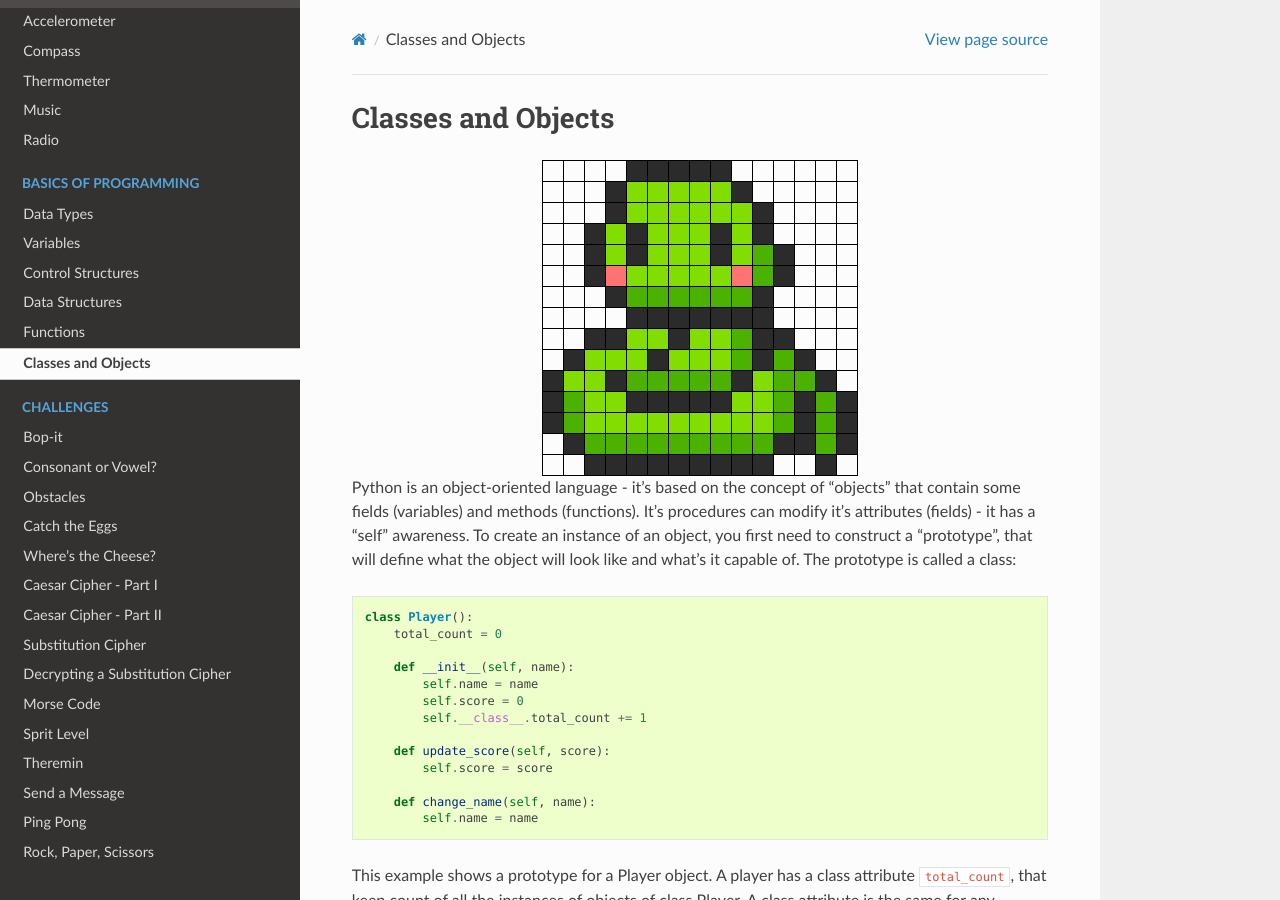
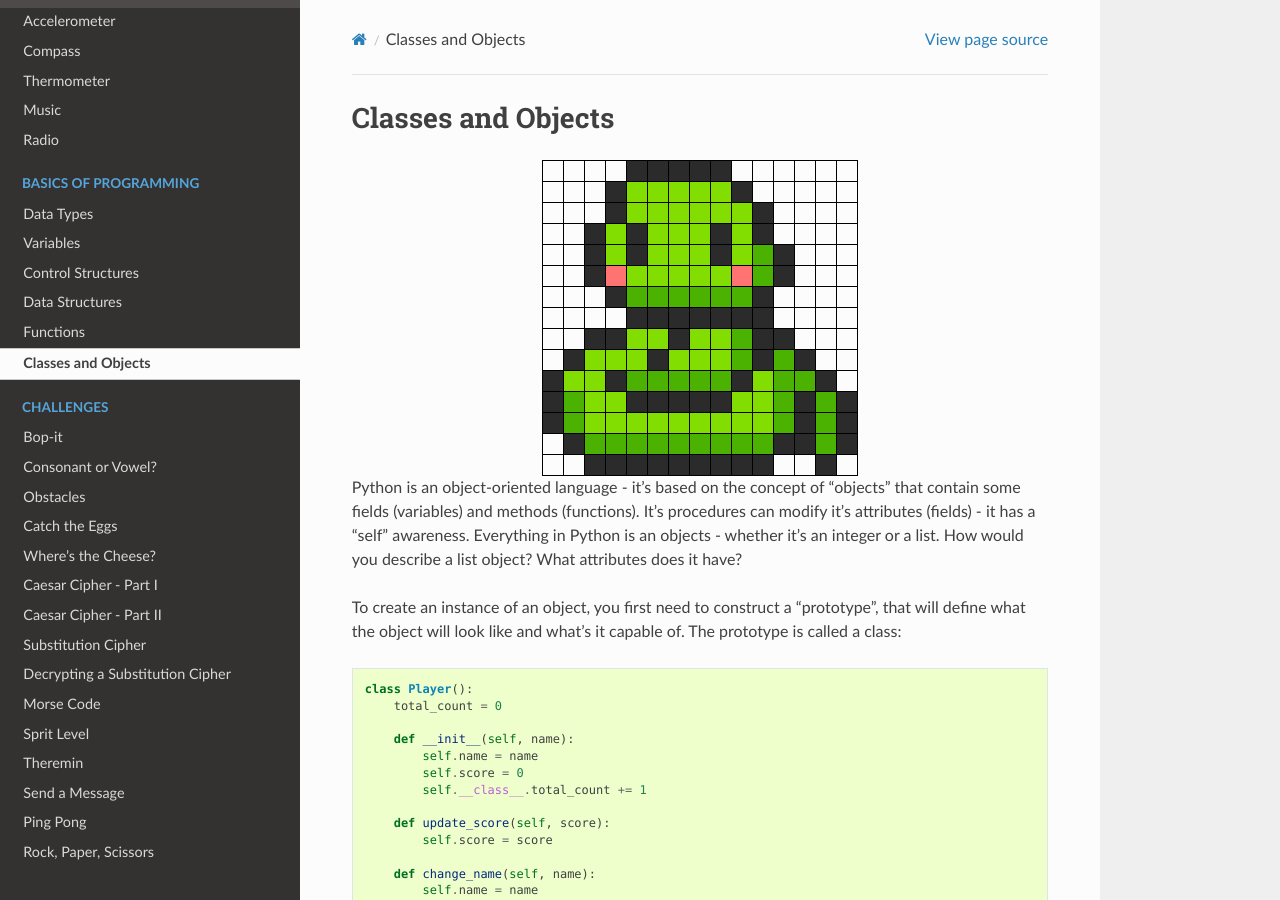
Before and after one commit to rharbird/microbit-challenges, a Sphinx documentation site: the page built from docs/source/basics/classes_objects.rst, in a window 1280 px wide and 900 px high. Built offline with Sphinx 7.4.7 and the Read the Docs theme 2.0.0, drawn with Linux system fonts in a browser that asks for light colours; pages that are not in the unit, such as notebooks, are missing from menus.

Commit message:
Modify introduction

```diff
--- a/docs/source/basics/classes_objects.rst
+++ b/docs/source/basics/classes_objects.rst
@@ -6,7 +6,9 @@ Classes and Objects
 	 :align: center
 
 Python is an object-oriented language - it's based on the concept of "objects" that contain some fields (variables) and methods (functions). It's procedures can modify
-it's attributes (fields) - it has a "self" awareness.
+it's attributes (fields) - it has a "self" awareness. Everything in Python is an objects - whether it's an integer or a list. How would you describe a list object?
+What attributes does it have?
+
 To create an instance of an object, you first need to construct a "prototype", that will define what the object will look like and what's it capable of. The prototype
 is called a class::
 
@@ -61,6 +63,8 @@ assigned to. In this way, we can create a ``counter`` attribute for our ``player
 
     print(player_1.counter)
 
+
+
 class Snake:
         total_count = 0
 
```
